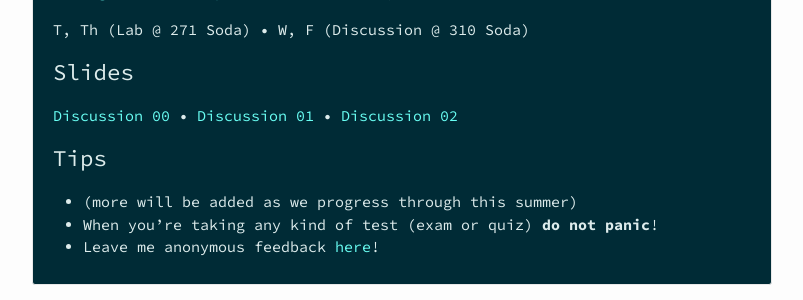
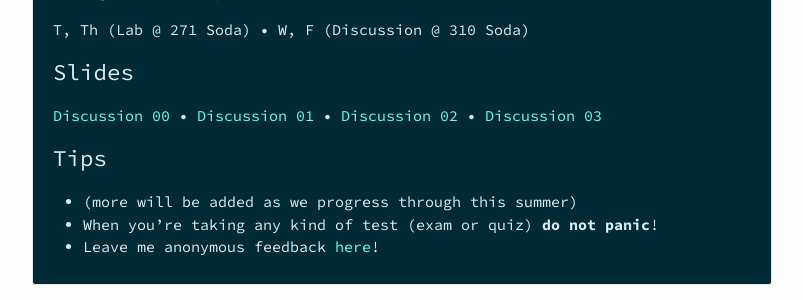
Before and after one commit to secant/secant.github.io, a Jekyll site: the page built from cs61a.html, in a window 1280 px wide. Shown: the part 176-476 px from the top of the page, without its empty margins (238-1041 px from the left). Built offline with Jekyll 4.4.1, drawn with Linux system fonts in a browser that asks for light colours; nearby versions of some CDN libraries; library files that are not in the unit come from our copies.

Commit message:
Add disc03 slides

```diff
--- a/assets/_includes/cs61a.md
+++ b/assets/_includes/cs61a.md
@@ -4,7 +4,7 @@
 T, Th (Lab @ 271 Soda) • W, F (Discussion @ 310 Soda)
 
 ## Slides
-[Discussion 00](https://docs.google.com/presentation/d/1BMm4PaxLU-7vmPlXM3Y3dr8Q8hmdMc9zrWmNT5iS9w4/present?slide=id.p){:target="_blank"} • [Discussion 01](https://docs.google.com/presentation/d/14_lRBu6__xBPoLQmy0byT7vHrLKDRXBZkBGpAnzcpSg/present?slide=id.p){:target="_blank"} • [Discussion 02](https://docs.google.com/presentation/d/1IOIKo7hkXVSs-5bDZaEO-P-qv9xZPtk0Jcn0KVKQ8zs/present?slide=id.p){:target="_blank"}
+[Discussion 00](https://docs.google.com/presentation/d/1BMm4PaxLU-7vmPlXM3Y3dr8Q8hmdMc9zrWmNT5iS9w4/present?slide=id.p){:target="_blank"} • [Discussion 01](https://docs.google.com/presentation/d/14_lRBu6__xBPoLQmy0byT7vHrLKDRXBZkBGpAnzcpSg/present?slide=id.p){:target="_blank"} • [Discussion 02](https://docs.google.com/presentation/d/1IOIKo7hkXVSs-5bDZaEO-P-qv9xZPtk0Jcn0KVKQ8zs/present?slide=id.p){:target="_blank"} • [Discussion 03](https://docs.google.com/presentation/d/1ziGfMOEEwAvOyKQpqqg1nRDoiE5RtLVGpkfRb9CLqLU/present?slide=id.p){:target="_blank"}
 
 ## Tips
 * (more will be added as we progress through this summer)
```
